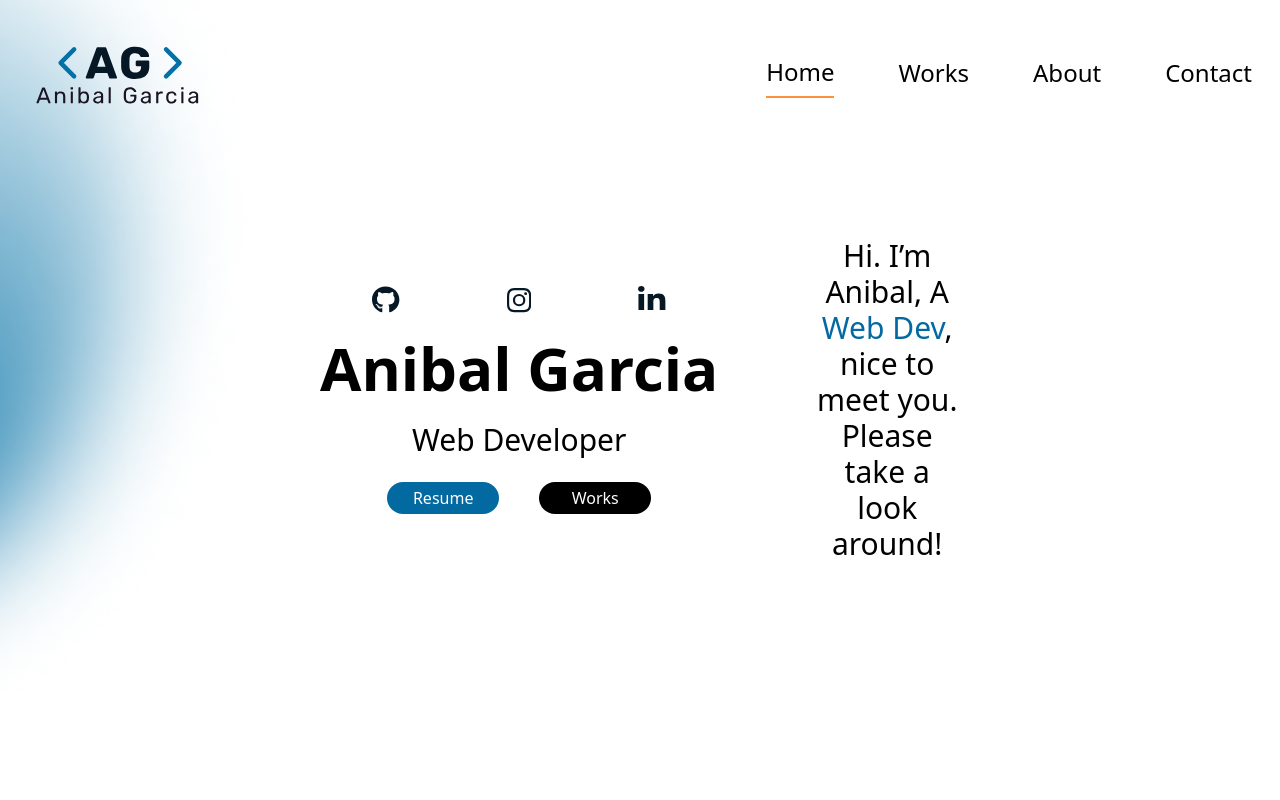
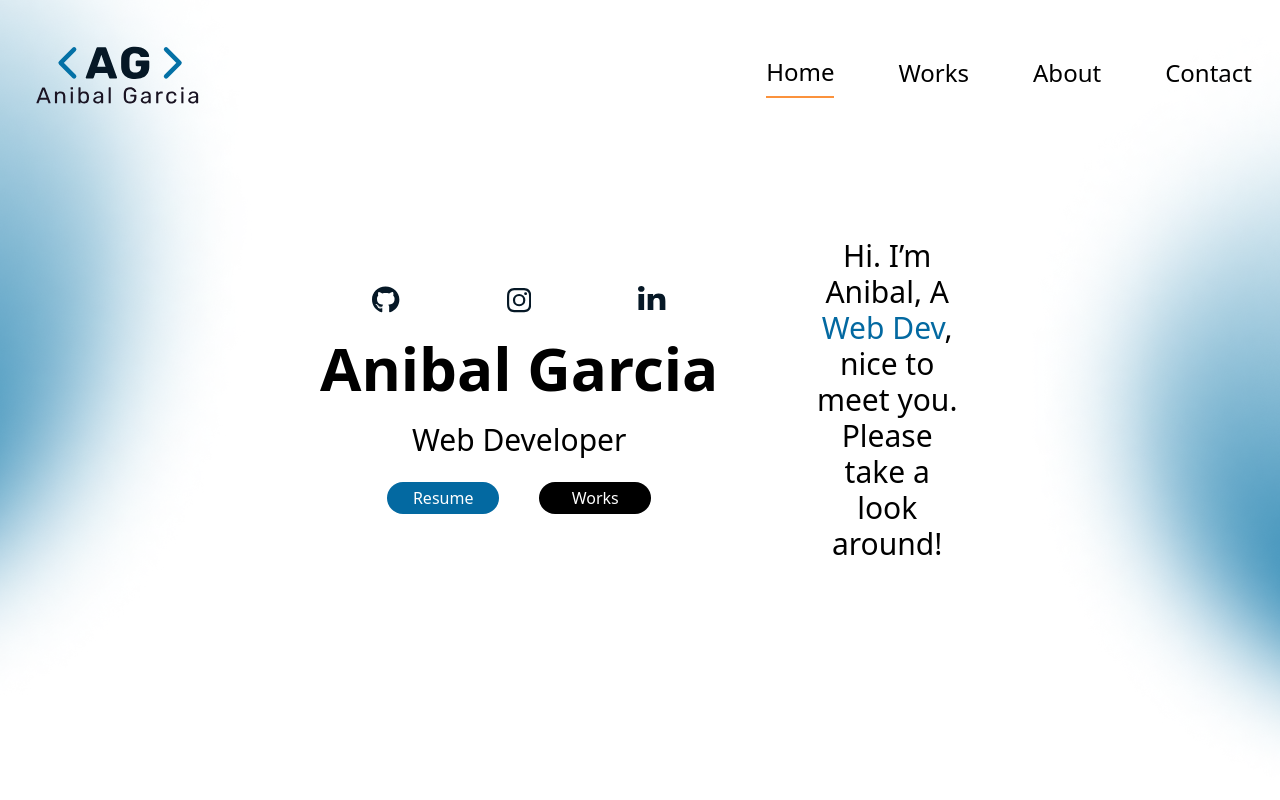
Before and after one commit to anibalgtx/anibalportfolio, a Next.js app: page / in a window 1280 px wide. Shown: the top 800 px of the page. Built offline with nearby package versions, Linux system fonts and the light colour scheme.

Commit message:
Adding Animation

```diff
--- a/styles/main.css
+++ b/styles/main.css
@@ -459,9 +459,6 @@ Ensure the default browser behavior of the `hidden` attribute.
     max-width: 1536px;
   }
 }
-.bg-main {
-    background-image: url('../public/Vector.png')
-  }
 .absolute {
   position: absolute;
 }
--- a/styles/tailwind.css
+++ b/styles/tailwind.css
@@ -4,7 +4,18 @@
 
 @layer components {
   .bg-main {
-    background: no-repeat url('../public/Vector.png');
-    background-size: 20%;
+    background: no-repeat url('../public/Vector.png'), no-repeat url('../public/rightVector.png');
+    background-position: top left, right;
+    background-size: 20%, 20%;
+    animation: 1.5s ease-out bgAnimation;
+  }
+  @keyframes bgAnimation {
+    0% {
+      background-size: 0%, 0%;
+    }
+    100% {
+      background-size: 20%, 20%;
+
+    }
   }
 }
```
Also changed, not shown: public/rightVector.png (added).
